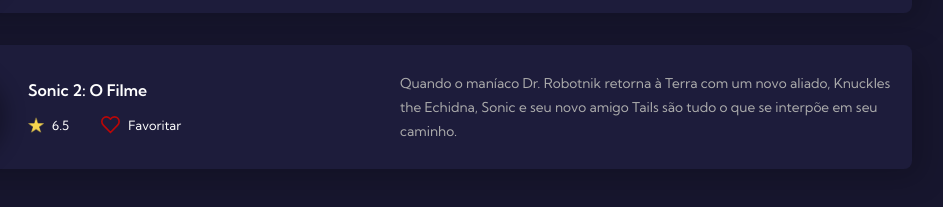
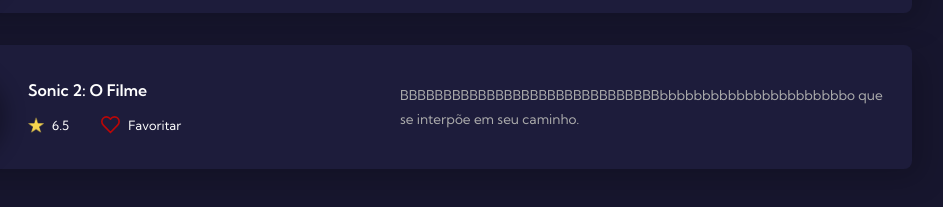
Before and after one commit to ShadowG11/7DaysOfCode-GitHub, a plain HTML site: page index.html in a window 1280 px wide. Shown: the part 525-732 px from the top of the page, 240-1183 px from the left. Drawn offline with Linux system fonts and the light colour scheme.

Commit message:
mudei descrição

```diff
--- a/index.html
+++ b/index.html
@@ -90,7 +90,7 @@
           </div>
         </div>
         <div class="movie-description">
-          <span>Quando o maníaco Dr. Robotnik retorna à Terra com um novo aliado, Knuckles the Echidna, Sonic e seu novo amigo Tails são tudo o que se interpõe em seu caminho.</span>
+          <span>BBBBBBBBBBBBBBBBBBBBBBBBBBBBBBbbbbbbbbbbbbbbbbbbbbbbo que se interpõe em seu caminho.</span>
         </div>
       </div>
     </div>
```
